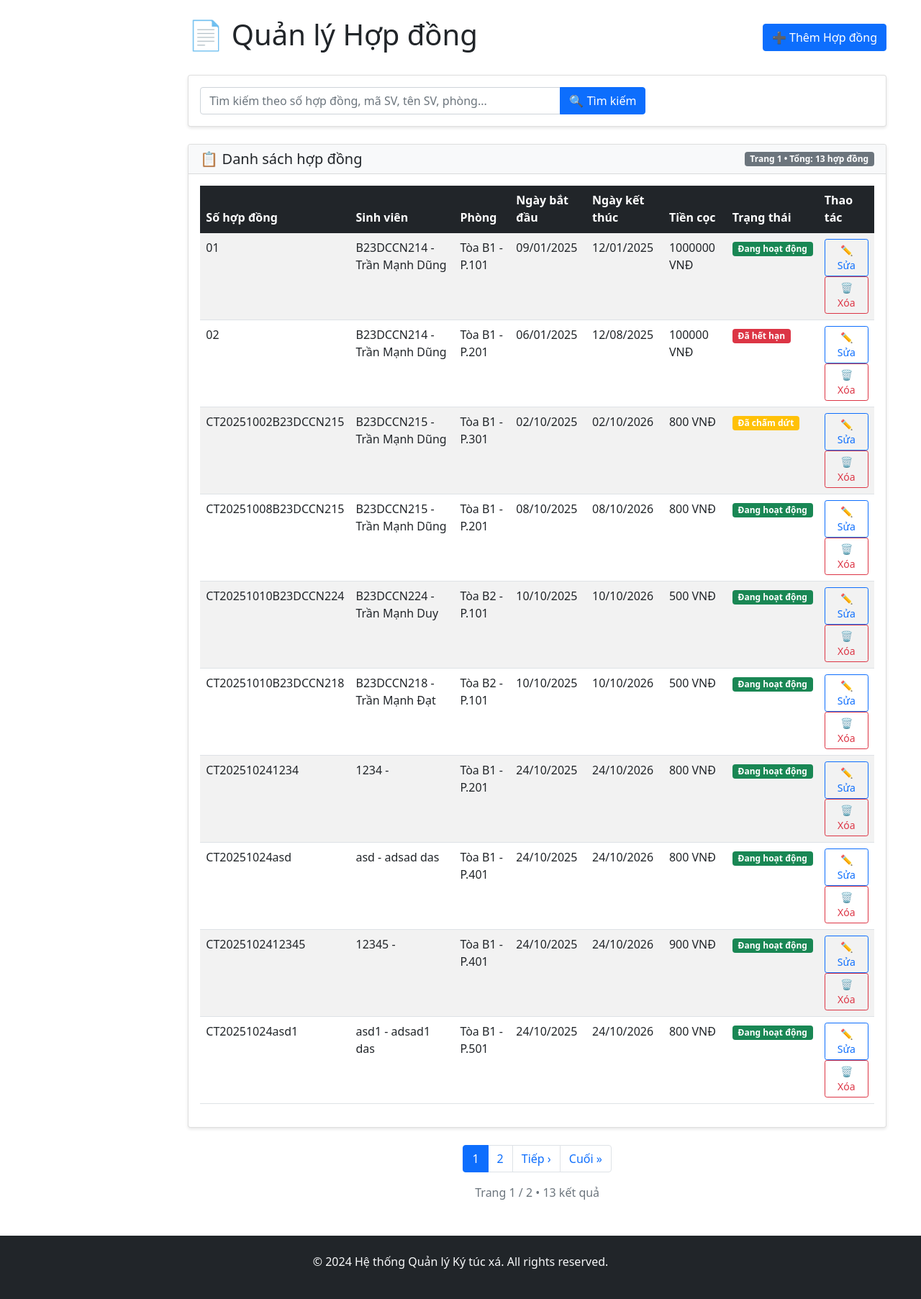
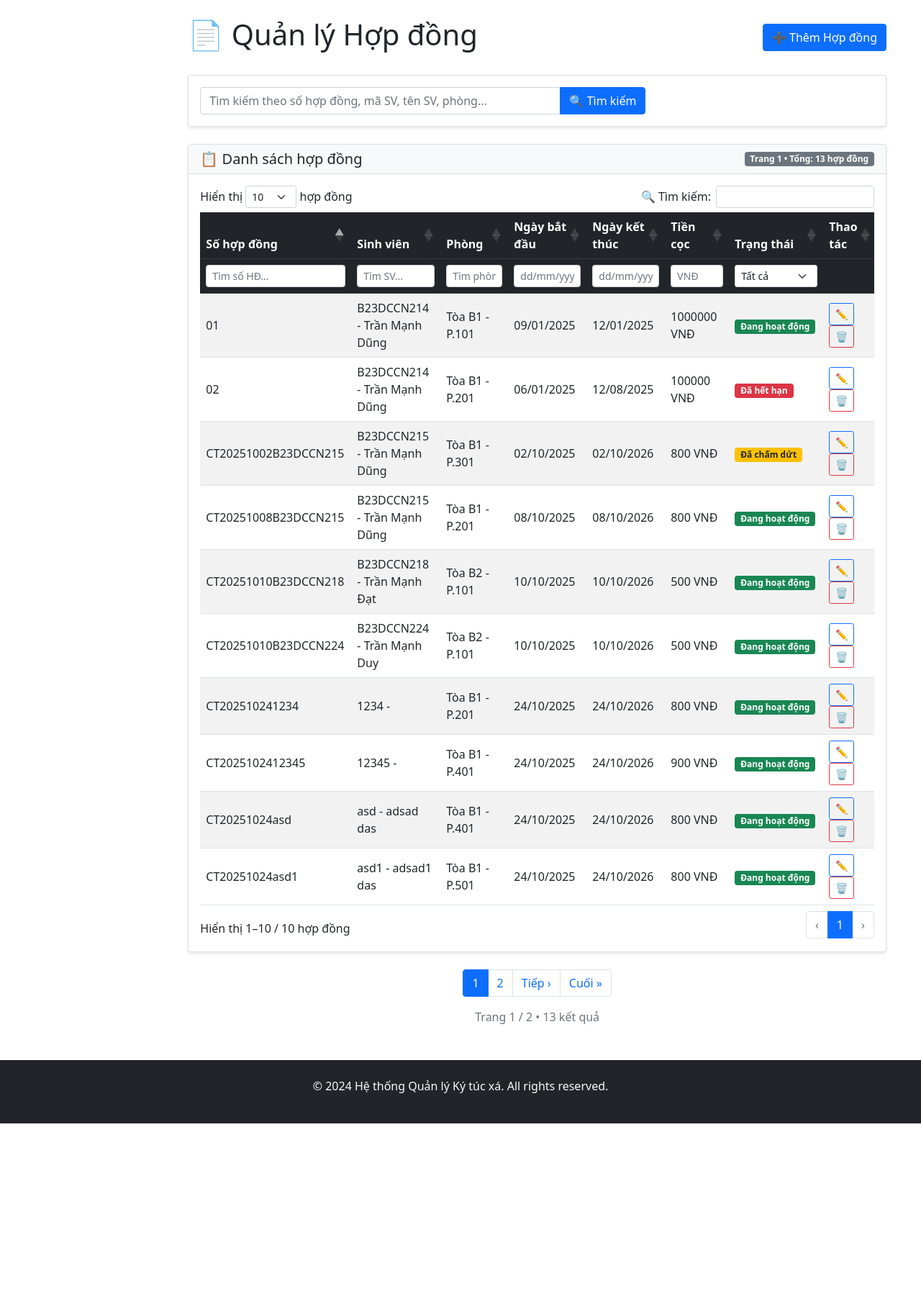
Before and after one commit to DungTMDCCN214/du_an_ky_tuc_xa, a Django app: page /contracts/ in a window 1280 px wide. Shown: the part 56-1861 px from the top of the page at 72% size. After the commit the page ends 1617 px from the top, so only its background shows below. Run offline with Django 4.2, Linux system fonts and the light colour scheme; data comes from the database, SQL or seed files in the repository; both versions use the stored data as it was after the commit; some libraries are stand-ins or nearby versions.

Commit message:
Update filters

```diff
--- a/dormitory/templates/dormitory/contract_list.html
+++ b/dormitory/templates/dormitory/contract_list.html
@@ -49,7 +49,7 @@
     </div>
     <div class="card-body">
         <div class="table-responsive">
-            <table class="table table-striped table-hover">
+            <table id="contractTable" class="table table-striped table-hover align-middle">
                 <thead class="table-dark">
                 <tr>
                     <th>Số hợp đồng</th>
@@ -60,6 +60,24 @@
                     <th>Tiền cọc</th>
                     <th>Trạng thái</th>
                     <th>Thao tác</th>
+                </tr>
+                <!-- HÀNG FILTER -->
+                <tr class="bg-light">
+                    <th><input type="text" class="form-control form-control-sm column-filter" placeholder="Tìm số HĐ..."></th>
+                    <th><input type="text" class="form-control form-control-sm column-filter" placeholder="Tìm SV..."></th>
+                    <th><input type="text" class="form-control form-control-sm column-filter" placeholder="Tìm phòng..."></th>
+                    <th><input type="text" class="form-control form-control-sm column-filter" placeholder="dd/mm/yyyy"></th>
+                    <th><input type="text" class="form-control form-control-sm column-filter" placeholder="dd/mm/yyyy"></th>
+                    <th><input type="text" class="form-control form-control-sm column-filter" placeholder="VNĐ"></th>
+                    <th>
+                    <select class="form-select form-select-sm column-filter">
+                        <option value="">Tất cả</option>
+                        <option value="Đang hoạt động">Đang hoạt động</option>
+                        <option value="Đã hết hạn">Đã hết hạn</option>
+                        <option value="Đã chấm dứt">Đã chấm dứt</option>
+                    </select>
+                    </th>
+                    <th></th>
                 </tr>
                 </thead>
                 <tbody>
@@ -82,29 +100,13 @@
                     <span class="badge
                         {% if contract.status == 'active' %}bg-success
                         {% elif contract.status == 'expired' %}bg-danger
-                                {% else %}bg-warning{% endif %}">
+                        {% else %}bg-warning text-dark{% endif %}">
                         {{ contract.get_status_display }}
                     </span>
                     </td>
                     <td>
-                            <a href="{% url 'contract_edit' contract.pk %}" class="btn btn-sm btn-outline-primary">✏️ Sửa</a>
-                            <a href="{% url 'contract_delete' contract.pk %}" class="btn btn-sm btn-outline-danger">🗑️ Xóa</a>
-                        </td>
-                    </tr>
-                    {% empty %}
-                    <tr>
-                        <td colspan="8" class="text-center py-4">
-                            {% if search_query %}
-                            <div class="text-muted">
-                                <p>❌ Không tìm thấy hợp đồng nào phù hợp</p>
-                                <a href="{% url 'contract_list' %}" class="btn btn-sm btn-outline-primary">Xem tất cả hợp đồng</a>
-                            </div>
-                            {% else %}
-                            <div class="text-muted">
-                                <p>📭 Chưa có hợp đồng nào</p>
-                                <a href="{% url 'contract_create' %}" class="btn btn-sm btn-primary">Thêm hợp đồng đầu tiên</a>
-                            </div>
-                            {% endif %}
+                    <a href="{% url 'contract_edit' contract.pk %}" class="btn btn-sm btn-outline-primary">✏️</a>
+                    <a href="{% url 'contract_delete' contract.pk %}" class="btn btn-sm btn-outline-danger">🗑️</a>
                     </td>
                 </tr>
                 {% endfor %}
@@ -156,4 +158,71 @@
     • {{ page_obj.paginator.count }} kết quả
 </div>
 {% endif %}
+
+<link rel="stylesheet" href="https://cdn.datatables.net/1.13.6/css/dataTables.bootstrap5.min.css">
+<script src="https://code.jquery.com/jquery-3.7.1.min.js"></script>
+<script src="https://cdn.datatables.net/1.13.6/js/jquery.dataTables.min.js"></script>
+<script src="https://cdn.datatables.net/1.13.6/js/dataTables.bootstrap5.min.js"></script>
+
+<script>
+$(function() {
+  const table = $('#contractTable').DataTable({
+    orderCellsTop: true,
+    fixedHeader: true,
+    language: {
+      search: "🔍 Tìm kiếm:",
+      lengthMenu: "Hiển thị _MENU_ hợp đồng",
+      info: "Hiển thị _START_–_END_ / _TOTAL_ hợp đồng",
+      paginate: { previous: "‹", next: "›" },
+      zeroRecords: "Không tìm thấy dữ liệu phù hợp"
+    },
+    pageLength: 10
+  });
+
+  const origThead = $('#contractTable').find('thead').first();
+
+  if (!origThead.data('filters-populated')) {
+    origThead.find('tr').eq(1).find('th').each(function(colIndex) {
+      const $th = $(this);
+      const $select = $th.find('select');
+
+      if ($select.length) {
+        $select.find('option').not(':first').remove();
+        const values = new Set();
+        table.column(colIndex).data().each(function(cellValue) {
+          const text = $('<div>').html(cellValue).text().trim();
+          if (text) values.add(text);
+        });
+        const sorted = Array.from(values).sort((a,b) => a.localeCompare(b, 'vi'));
+        sorted.forEach(v => {
+          const escaped = $('<div>').text(v).html();
+          $select.append(`<option value="${escaped}">${escaped}</option>`);
+        });
+        $select.data('populated', true);
+      }
+    });
+    origThead.data('filters-populated', true);
+  }
+
+  origThead.on('keyup change', '.column-filter', function() {
+    const colIndex = $(this).closest('th').index();
+    const val = $(this).val();
+    table.column(colIndex).search(val, true, false).draw();
+  });
+
+  $('#resetFilters').on('click', function() {
+    origThead.find('.column-filter').each(function() {
+      $(this).val('');
+      const colIndex = $(this).closest('th').index();
+      table.column(colIndex).search('');
+    });
+    table.search('').draw();
+    table.draw();
+  });
+});
+</script>
+
+
+
+
 {% endblock %}
```
Also changed, not shown: db.sqlite3. Lines whose indentation alone changed are shown as unchanged.
